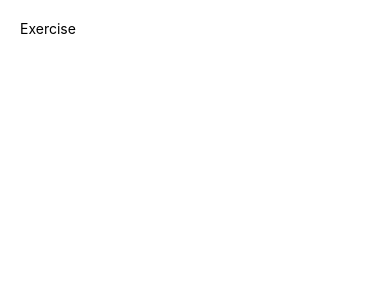
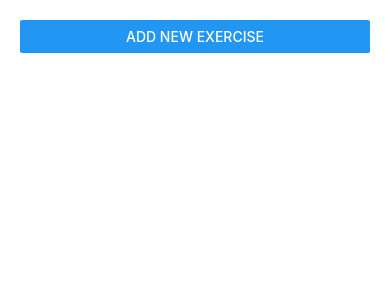
Before and after one commit to sebastiansiejek/progress-gym-tracker, a React Native app: screen / in a window 390 px wide. Shown: the top 300 px of the page. Built offline with nearby package versions, Linux system fonts and the light colour scheme.

Commit message:
feat: exercices repeater

```diff
--- a/src/components/TrainingPlans/TrainingPlans.tsx
+++ b/src/components/TrainingPlans/TrainingPlans.tsx
@@ -1,6 +1,7 @@
-import React from 'react'
-import { SafeAreaView, TextInput } from 'react-native'
+import React, { useEffect } from 'react'
 import styled from 'styled-components'
+import { Button, SafeAreaView, TextInput } from 'react-native'
+import { useImmer } from 'use-immer'
 
 export interface TrainingPlansProps {}
 
@@ -11,13 +12,58 @@ const TextInputStyled = styled(TextInput)`
 `
 
 const TrainingPlans: React.FunctionComponent<TrainingPlansProps> = ({}) => {
+  const [fields, setField] = useImmer<Array<{ name: string }>>([])
+
+  useEffect(() => {
+    console.log(fields)
+  }, [fields])
+
   return (
     <SafeAreaView
       style={{
         margin: 20,
       }}
     >
-      <TextInputStyled placeholder="Exercise" />
+      {fields.map((field, index) => (
+        <SafeAreaView
+          key={index}
+          style={{
+            marginBottom: 10,
+          }}
+        >
+          <TextInputStyled
+            placeholder="Exercise"
+            onChangeText={(value) => {
+              setField((draft) => {
+                draft[index] = {
+                  name: value,
+                }
+              })
+            }}
+          />
+          <Button
+            onPress={() => {
+              setField((draft) => {
+                draft.splice(index, 1)
+              })
+            }}
+            color="red"
+            title="Remove exercise"
+            accessibilityLabel="Click to remove exercise"
+          />
+        </SafeAreaView>
+      ))}
+      <Button
+        onPress={() => {
+          setField((draft) => {
+            draft.push({
+              name: '',
+            })
+          })
+        }}
+        title="Add new exercise"
+        accessibilityLabel="Click to add new exercise"
+      />
     </SafeAreaView>
   )
 }
```
